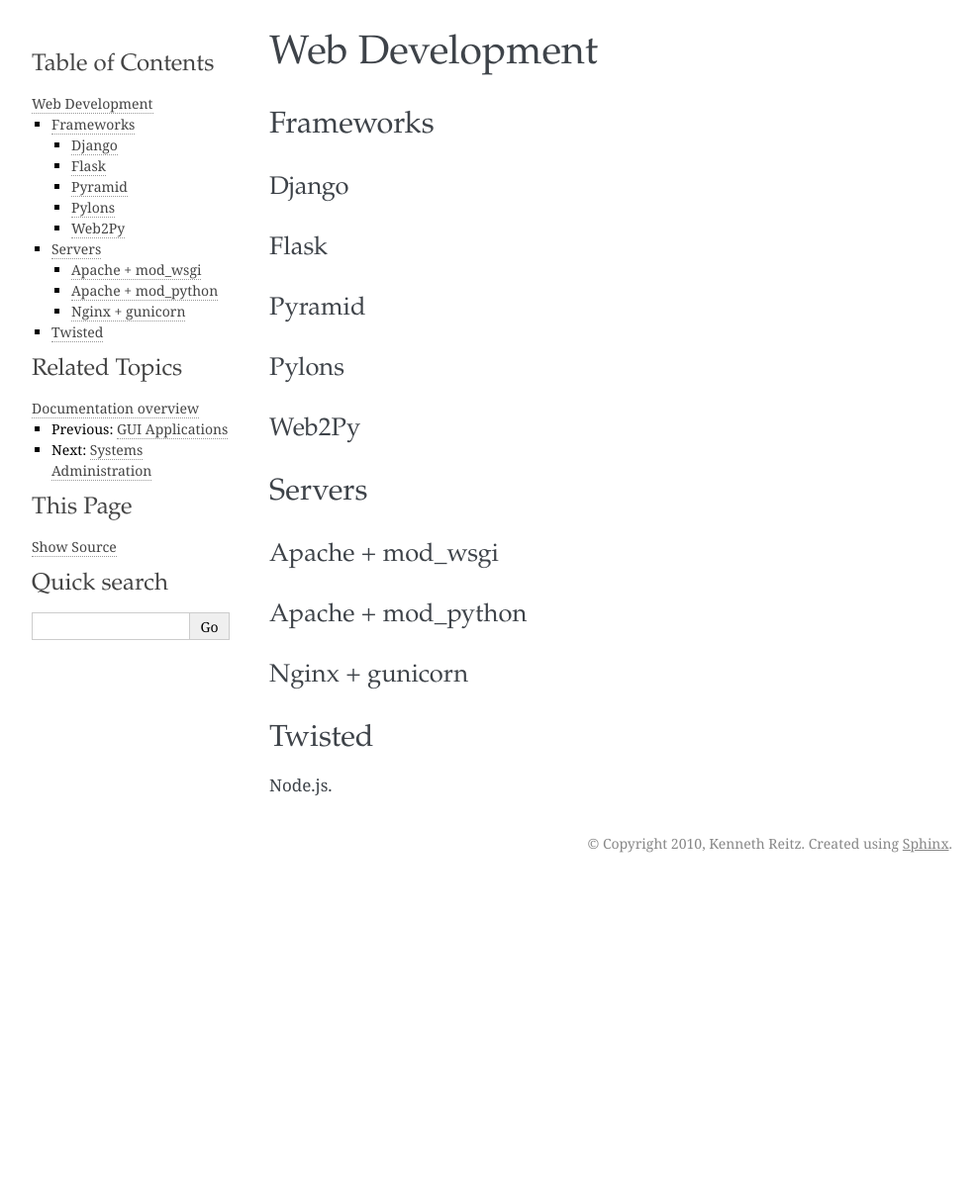
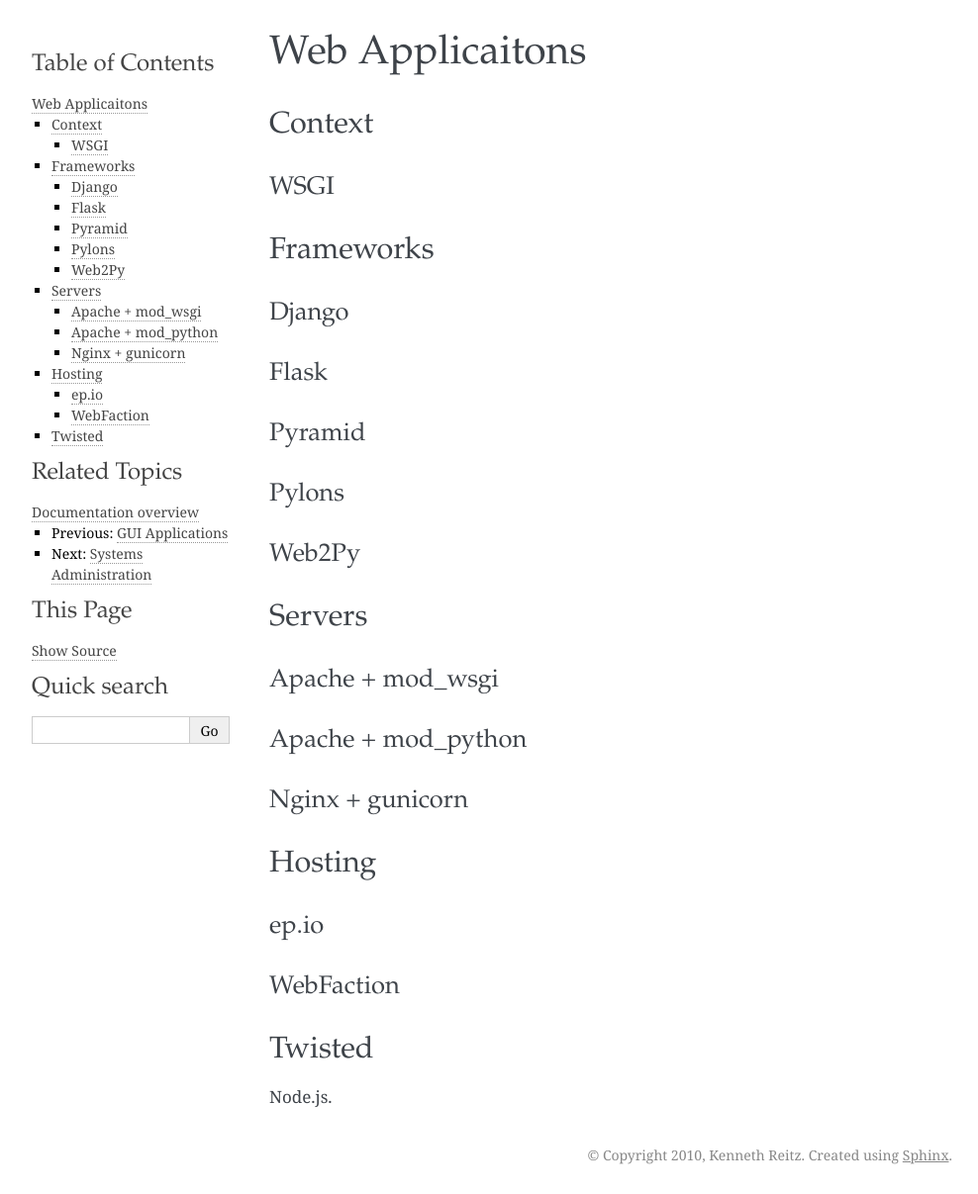
Before and after one commit to realpython/python-guide, a Sphinx documentation site: the page built from docs/scenarios/web.rst, in a window 1280 px wide. Shown: the whole page at 99% size, without its empty margins (148-1136 px from the left). Built offline with Sphinx 7.4.7, drawn with Linux system fonts in a browser that asks for light colours; before the commit the page ends 900 px from its top, so only the background shows below that.

Commit message:
web updates

```diff
--- a/docs/scenarios/web.rst
+++ b/docs/scenarios/web.rst
@@ -1,9 +1,18 @@
-Web Development
-===============
+Web Applicaitons
+================
+
+
+Context
+:::::::
+
+
+WSGI
+----
 
 
 Frameworks
 ::::::::::
+
 
 Django
 ------
@@ -39,6 +48,15 @@
 ----------------
 
 
+Hosting
+:::::::
+
+
+ep.io
+-----
+
+WebFaction
+-----------
 
 
 Twisted
```
